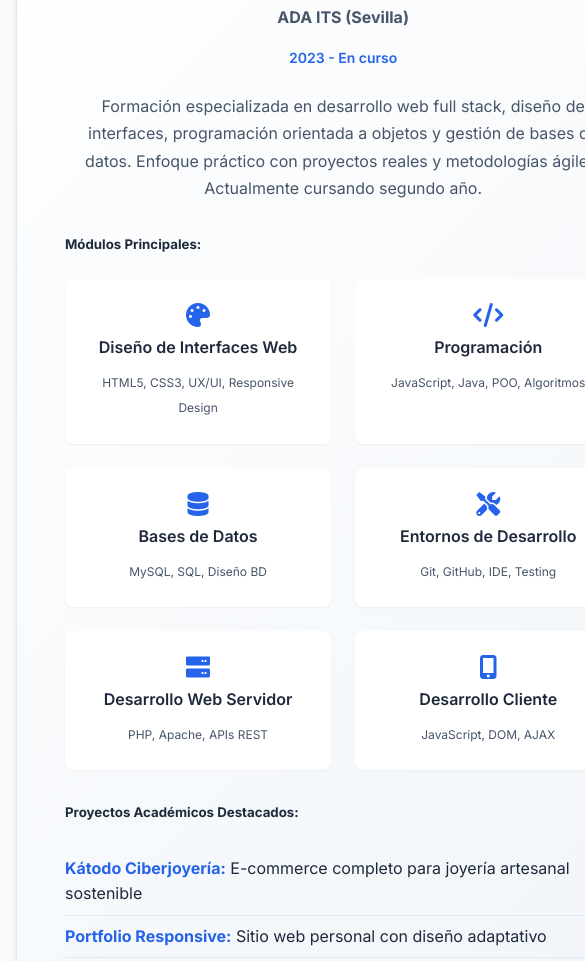
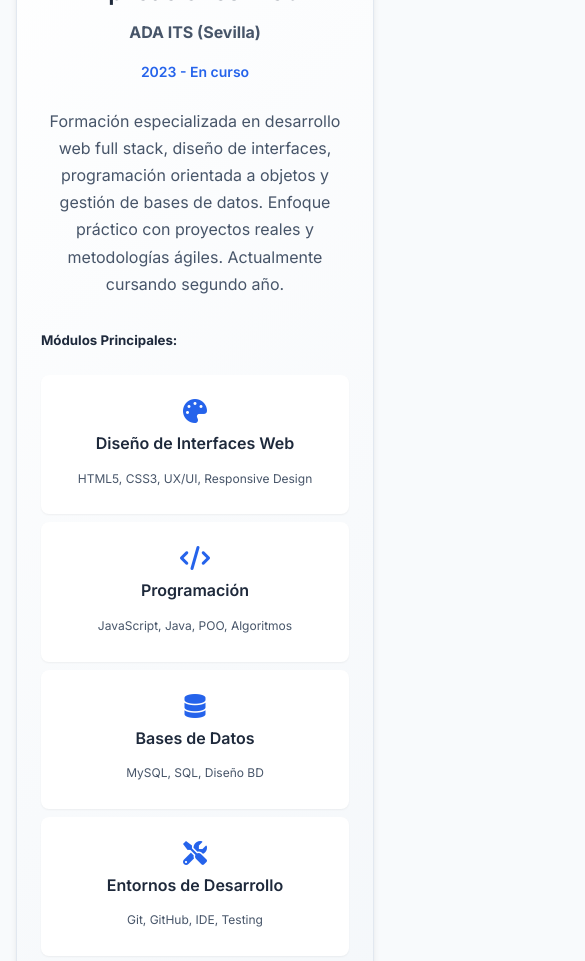
Before and after one commit to GonzaloBS01/PCSS-GonzaloBellosoSanchez, a plain HTML site: page educacion.html in a window 390 px wide. Shown: the part 961-1922 px from the top of the page, 585 px wide, since content can reach past the window. Drawn offline with Linux system fonts and the light colour scheme.

Commit message:
Mejora la responsividad de la sección de educación en dispositivos móviles

```diff
--- a/style.css
+++ b/style.css
@@ -1936,9 +1936,36 @@ body {
     line-height: 1.6;
 }
 
-/* Responsive para certificaciones */
+/* Responsive para educación */
+@media (max-width: 1024px) {
+    .education-grid {
+        grid-template-columns: 1fr;
+        max-width: 100%;
+    }
+    .education-card.featured {
+        grid-column: span 1;
+    }
+}
+
 @media (max-width: 768px) {
-    .achievements-grid {
+    .education-grid {
         grid-template-columns: 1fr;
-    }
-}
+        gap: var(--spacing-md);
+        max-width: 100%;
+    }
+    .modules-grid {
+        grid-template-columns: 1fr;
+        gap: var(--spacing-sm);
+    }
+}
+
+@media (max-width: 480px) {
+    .education-card,
+    .education-card.featured {
+        padding: var(--spacing-md);
+    }
+    .modules-grid {
+        grid-template-columns: 1fr;
+        gap: var(--spacing-xs);
+    }
+}
```
